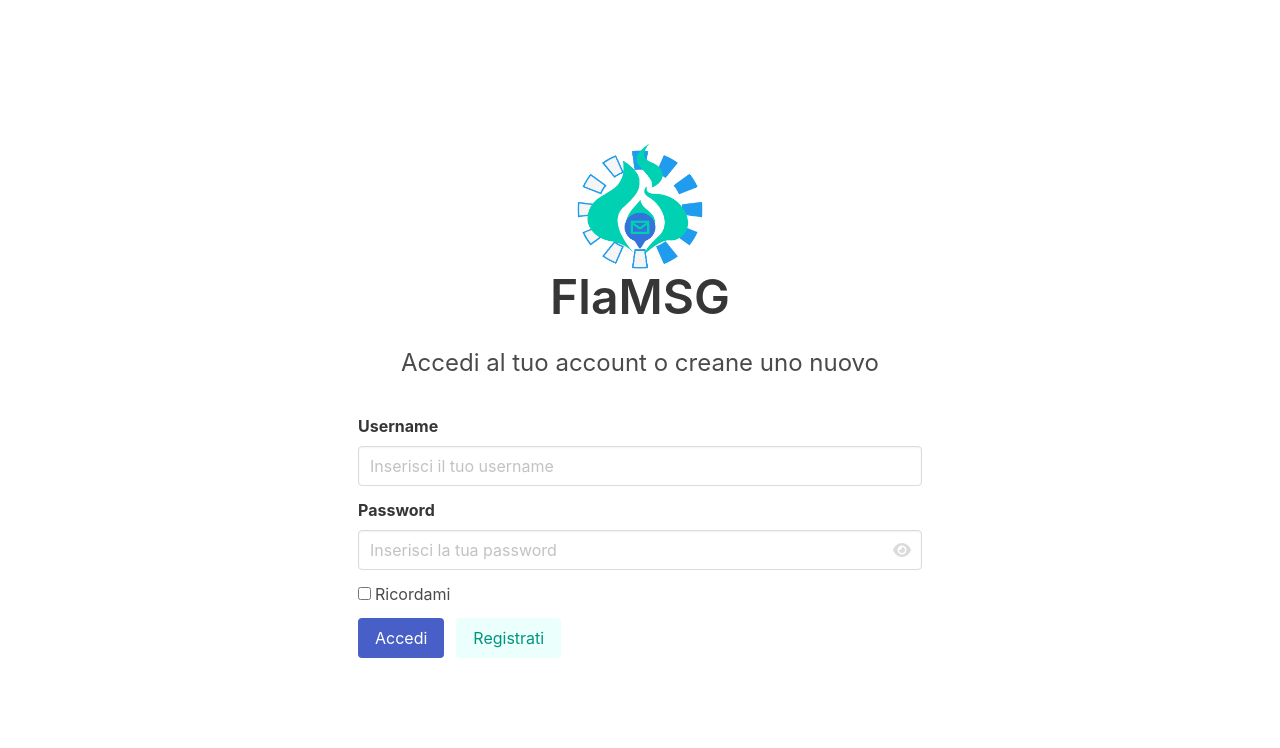
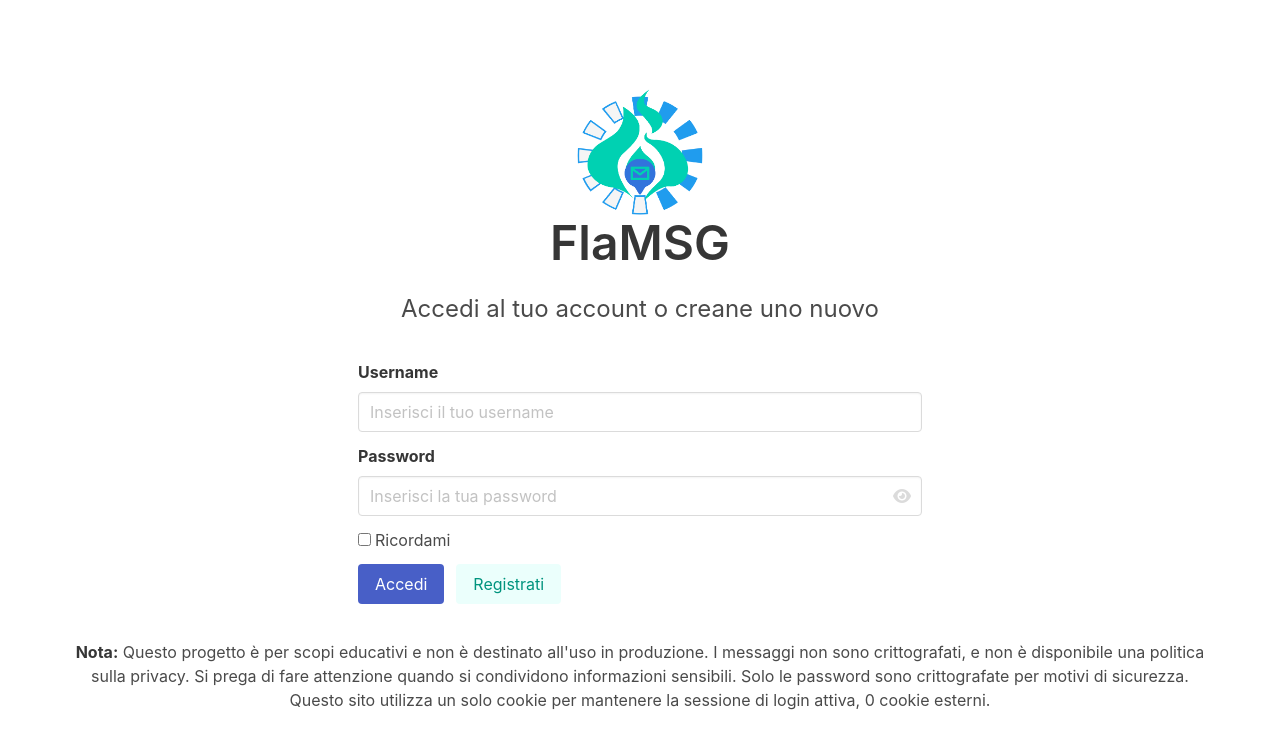
Before and after one commit to M04ph3u2/FlaMSG, a React (Vite) app in the folder _frontend/: page / in a window 1280 px wide. Shown: the top 748 px of the page. Built offline with nearby package versions, Linux system fonts and the light colour scheme.

Commit message:
Important notes added in the login page

```diff
--- a/_frontend/src/Start.jsx
+++ b/_frontend/src/Start.jsx
@@ -160,6 +160,12 @@ export default function Start({ icon, backend }) {
               </form>
             </div>
           </div>
+          {/* Informazioni sulla natura e la sicurezza del progetto */}
+          <div className="has-text-centered mt-5">
+            <p className="is-size-6">
+              <strong>Nota:</strong> Questo progetto è per scopi educativi e non è destinato all'uso in produzione. I messaggi non sono crittografati, e non è disponibile una politica sulla privacy. Si prega di fare attenzione quando si condividono informazioni sensibili. Solo le password sono crittografate per motivi di sicurezza. Questo sito utilizza un solo cookie per mantenere la sessione di login attiva, 0 cookie esterni.
+            </p>
+          </div>
         </div>
       </div>
     </div>
```
